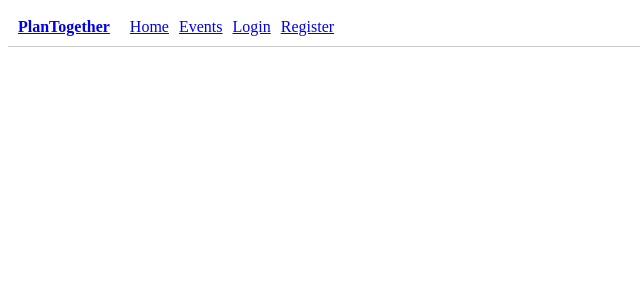
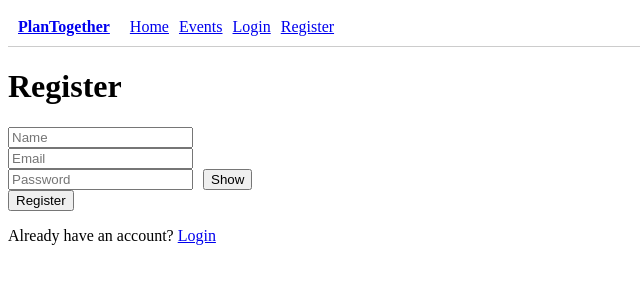
Before and after one commit to CoCav/planTogether, a React app in the folder frontend/: page /register in a window 1280 px wide. Shown: the top 300 px of the page, without its empty margins (0-640 px from the left). Built offline with nearby package versions, Linux system fonts and the light colour scheme; the HTML template or start-up script is replaced by a standard one.

Commit message:
feat(auth): add frontend register page with automatic login

```diff
--- a/frontend/src/api/authApi.js
+++ b/frontend/src/api/authApi.js
@@ -1,4 +1,5 @@
 import api from "./axios";
 
 export const loginUser = (data) => api.post("/auth/login", data);
+export const registerUser = (data) => api.post("/auth/register", data);
 export const getProfile = () => api.get("/auth/profile");
--- a/frontend/src/pages/EventsPage.jsx
+++ b/frontend/src/pages/EventsPage.jsx
@@ -5,12 +5,13 @@ import { useAuth } from "../context/useAuth";
 
 
 export default function EventsPage() {
+    const { user } = useAuth();
+
     const [events, setEvents] = useState([]);
     const [myEventIds, setMyEventIds] = useState([]);
     const [loading, setLoading] = useState(true);
     const [message, setMessage] = useState("");
     const [error, setError] = useState("");
-    const { user } = useAuth();
 
     const fetchEvents = async () => {
         const response = await getAllEvents();
@@ -28,18 +29,16 @@ export default function EventsPage() {
     try {
         setError("");
 
-        const [eventsData, membershipsData] = await Promise.all([
-        fetchEvents(),
-        fetchMyMemberships(),]);
-
+        const eventsData = await fetchEvents();
         setEvents(eventsData);
 
-        const joinedIds = membershipsData.map((item) => item.id || item.eventId);
-        setMyEventIds(joinedIds);
-
-        console.log("Events:", eventsData);
-        console.log("My memberships:", membershipsData);
-        console.log("My event IDs:", joinedIds);
+        if (user) {
+            const membershipsData = await fetchMyMemberships();
+            const joinedIds = membershipsData.map((item) => item.id || item.eventId);
+            setMyEventIds(joinedIds);
+        } else {
+            setMyEventIds([]);
+        }
     } catch (error) {
         console.error("Error loading data:", error);
         setError("❌ Failed to load events");
@@ -50,7 +49,7 @@ export default function EventsPage() {
 
   useEffect(() => {
     loadData();
-  }, []);
+  }, [user]);
 
   useEffect(() => {
     if (message || error) {
--- a/frontend/src/pages/LoginPage.jsx
+++ b/frontend/src/pages/LoginPage.jsx
@@ -64,7 +64,7 @@ export default function LoginPage() {
                 <button
                 type="button"
                 onClick={() => setShowPassword((prev) => !prev)}>
-                    {showPassword ? "🙈" : "👁️"}
+                    {showPassword ? "Hide" : "Show"}
                 </button>
             </div>
 
--- /dev/null
+++ b/frontend/src/pages/RegisterPage.jsx
@@ -0,0 +1,89 @@
+import { useState } from "react";
+import { useNavigate, Link } from "react-router-dom";
+import { registerUser } from "../api/authApi";
+import { useAuth } from "../context/useAuth";
+
+export default function RegisterPage() {
+    const navigate = useNavigate();
+    const { login } = useAuth();
+
+    const [form, setForm] = useState({
+        name: "",
+        email: "",
+        password: "",
+    });
+
+    const [showPassword, setShowPassword] = useState(false);
+    const [error, setError] = useState("");
+
+    const handleChange = (e) => {
+        setForm({
+            ...form,
+            [e.target.name]: e.target.value,
+        });
+    };
+
+    const handleSubmit = async (e) => {
+        e.preventDefault();
+        setError("");
+
+        try {
+            const response = await registerUser(form);
+            const token = response.data.token;
+
+            await login(token);
+            navigate("/events");
+        } catch (err) {
+            console.error("Register error:", err);
+            setError("Unable to register. Please check your information.");
+        }
+    };
+
+     return (
+        <div>
+            <h1>Register</h1>
+
+            {error && <p style={{ color: "red" }}>{error}</p>}
+
+            <form onSubmit={handleSubmit}>
+                <div>
+                    <input
+                        type="text"
+                        name="name"
+                        placeholder="Name"
+                        value={form.name}
+                        onChange={handleChange}/>
+                </div>
+
+                <div>
+                    <input
+                        type="email"
+                        name="email"
+                        placeholder="Email"
+                        value={form.email}
+                        onChange={handleChange}/>
+                </div>
+
+                <div>
+                    <input
+                        type={showPassword ? "text" : "password"}
+                        name="password"
+                        placeholder="Password"
+                        value={form.password}
+                        onChange={handleChange}/>
+
+                    <button
+                        type="button"
+                        onClick={() => setShowPassword((prev) => !prev)}
+                        style={{ marginLeft: "10px" }}>
+                        {showPassword ? "Hide" : "Show"}
+                    </button>
+                </div>
+
+                <button type="submit">Register</button>
+            </form>
+
+            <p>Already have an account? <a href="/login">Login</a></p>
+        </div>
+    );
+}
--- a/frontend/src/pages/createEventPage.jsx
+++ b/frontend/src/pages/createEventPage.jsx
@@ -4,7 +4,6 @@ import { createEvent } from "../api/eventApi";
 
 export default function CreateEventPage() {
     const navigate = useNavigate();
-
     const [form, setForm] = useState({
         title: "",
         description: "",
--- a/frontend/src/routes/AppRouter.jsx
+++ b/frontend/src/routes/AppRouter.jsx
@@ -1,6 +1,7 @@
 import { Routes, Route, Navigate } from "react-router-dom";
 import HomePage from "../pages/HomePage";
 import LoginPage from "../pages/LoginPage";
+import RegisterPage from "../pages/RegisterPage";
 import EventsPage from "../pages/EventsPage";
 import CreateEventPage from "../pages/createEventPage.jsx";
 import { useAuth } from "../context/useAuth.js";
@@ -19,6 +20,7 @@ export default function AppRouter() {
         <Routes>
             <Route path="/" element={<HomePage />} />
             <Route path="/login" element={<LoginPage />} />
+            <Route path="/register" element={<RegisterPage />} />
             <Route path="/events" element={<EventsPage />}/>
 
             <Route path="/events/create"
```
Also changed, not shown: 1 other file (tests, documents, lock files or other folders).
